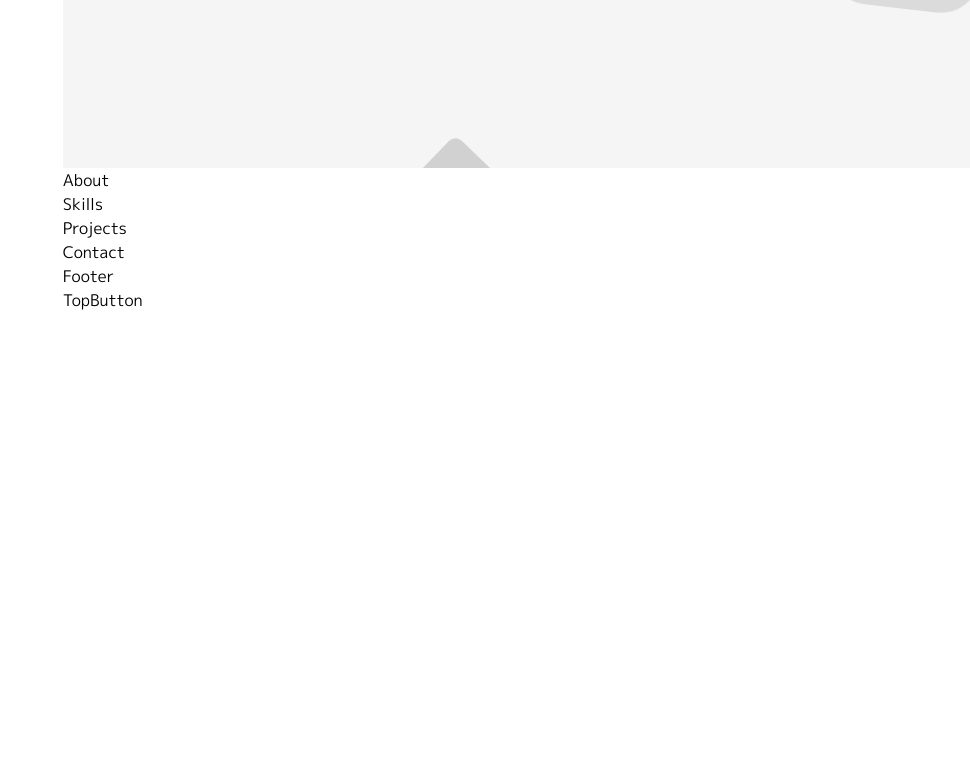
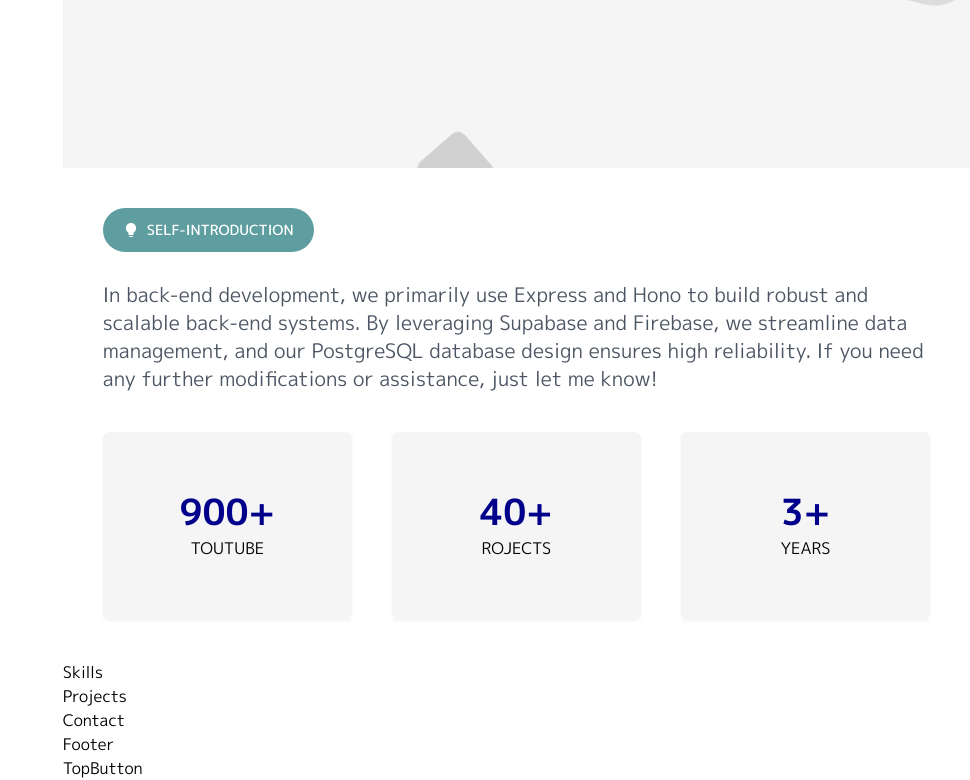
Before and after one commit to mori-tt/next-site_20241119, a Next.js app: page / in a window 1280 px wide. Shown: the part 696-1476 px from the top of the page, without its empty margins (310-1280 px from the left). Before the commit the page ends 1008 px from the top, so only its background shows below. Built offline with nearby package versions, Linux system fonts and the light colour scheme.

Commit message:
Construction of About

```diff
--- a/components/About.tsx
+++ b/components/About.tsx
@@ -1,7 +1,64 @@
 import React from "react";
+import { AiFillBulb } from "react-icons/ai";
 
 const About = () => {
-  return <div>About</div>;
+  return (
+    <section
+      className="w-full h-fit px-[40px] py-10 max-xs:px-[20px] relative bg-white"
+      id="about"
+    >
+      <div className="max-w-7xl mx-auto">
+        {/* Section Title */}
+        <div className="inline-block">
+          <p className="bg-cadetblue text-white text-sm font-medium py-3 px-5 rounded-full flex items-center gap-2">
+            <span>
+              <AiFillBulb className="w-4 h-4" />
+            </span>
+            SELF-INTRODUCTION
+          </p>
+        </div>
+      </div>
+      <div>
+        {/* Main Statement */}
+        <div className="mt-7">
+          <p className="mt-6 text-gray-600 text-lg md:text-xl leading-9">
+            In back-end development, we primarily use Express and Hono to build
+            robust and scalable back-end systems. By leveraging Supabase and
+            Firebase, we streamline data management, and our PostgreSQL database
+            design ensures high reliability. If you need any further
+            modifications or assistance, just let me know!
+          </p>
+        </div>
+        {/* Achievements */}
+        <div className="mt-10">
+          <div className="w-full">
+            <ul className="flex justify-between gap-10 flex-col md:flex-row">
+              <li className="w-full shadow-sm">
+                <div className="w-full text-center py-[30px] md:py-[60px] rounded-md bg-whitesmoke">
+                  <h3 className="text-4xl mb-1 text-darkblue font-bold">
+                    900+
+                  </h3>
+                  <span>TOUTUBE</span>
+                </div>
+              </li>
+              <li className="w-full shadow-sm">
+                <div className="w-full text-center py-[30px] md:py-[60px] rounded-md bg-whitesmoke">
+                  <h3 className="text-4xl mb-1 text-darkblue font-bold">40+</h3>
+                  <span>ROJECTS</span>
+                </div>
+              </li>
+              <li className="w-full shadow-sm">
+                <div className="w-full text-center py-[30px] md:py-[60px] rounded-md bg-whitesmoke">
+                  <h3 className="text-4xl mb-1 text-darkblue font-bold">3+</h3>
+                  <span>YEARS</span>
+                </div>
+              </li>
+            </ul>
+          </div>
+        </div>
+      </div>
+    </section>
+  );
 };
 
 export default About;
```
